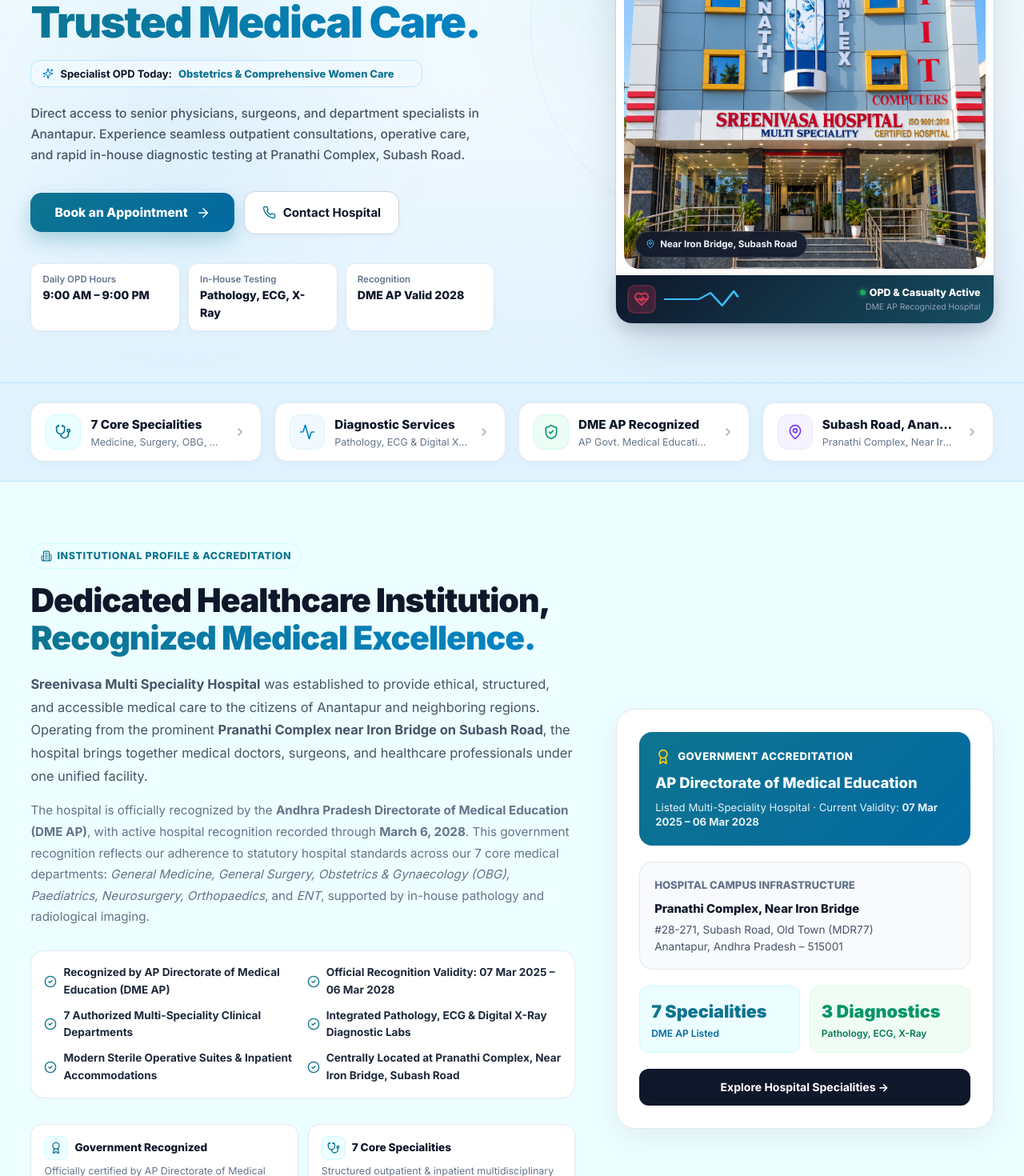
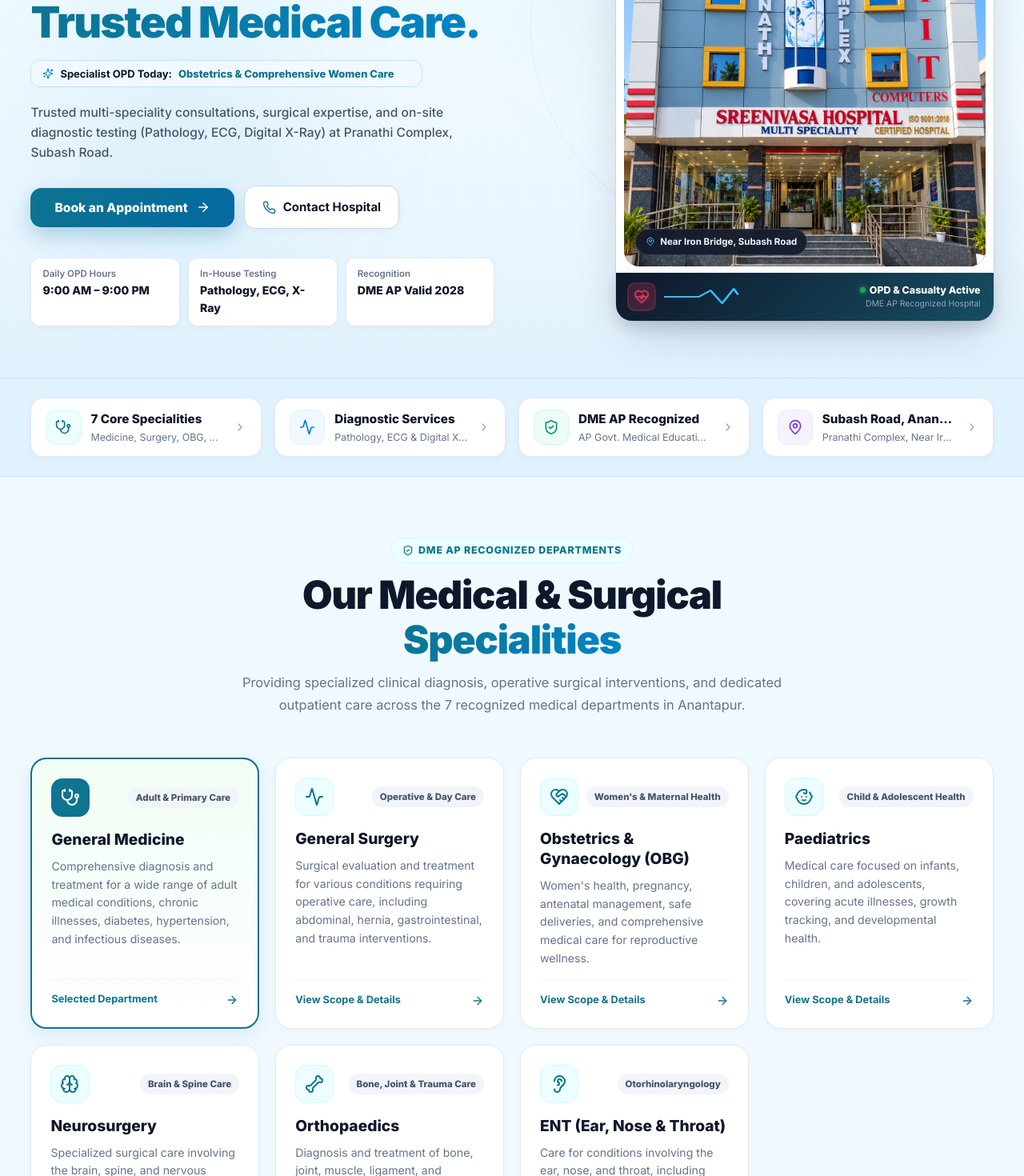
Before and after one commit to adradivya001/sreenivasa, a React (Vite) app: page / in a window 1280 px wide. Shown: the part 320-1790 px from the top of the page at 80% size. Built offline with nearby package versions, Linux system fonts and the light colour scheme.

Commit message:
refactor: streamline UI into concise, high-converting layout and reduce text context

```diff
--- a/src/components/sections/Hero.tsx
+++ b/src/components/sections/Hero.tsx
@@ -245,13 +245,13 @@
               style={{
                 fontSize: 'clamp(0.975rem, 1.15vw, 1.075rem)',
                 color: '#475569',
-                lineHeight: 1.65,
-                maxWidth: '580px',
-                margin: '0 0 2rem 0',
+                lineHeight: 1.6,
+                maxWidth: '540px',
+                margin: '0 0 1.75rem 0',
                 fontWeight: 450,
               }}
             >
-              Direct access to senior physicians, surgeons, and department specialists in Anantapur. Experience seamless outpatient consultations, operative care, and rapid in-house diagnostic testing at Pranathi Complex, Subash Road.
+              Trusted multi-speciality consultations, surgical expertise, and on-site diagnostic testing (Pathology, ECG, Digital X-Ray) at Pranathi Complex, Subash Road.
             </motion.p>
 
             {/* CTA Buttons Row */}
--- a/src/components/sections/WhyChoose.tsx
+++ b/src/components/sections/WhyChoose.tsx
@@ -9,36 +9,29 @@
     number: '01',
     icon: Award,
     title: 'DME AP Recognized',
-    desc: 'Officially listed and recognized by the AP Directorate of Medical Education through March 6, 2028.',
+    desc: 'Certified by AP Directorate of Medical Education through March 2028.',
     color: '#0E7490',
   },
   {
     number: '02',
     icon: Stethoscope,
     title: '7 Core Specialities',
-    desc: 'General Medicine, General Surgery, OBG, Paediatrics, Neurosurgery, Orthopaedics, and ENT.',
+    desc: 'General Medicine, Surgery, OBG, Paediatrics, Neuro, Ortho & ENT.',
     color: '#0284C7',
   },
   {
     number: '03',
     icon: FlaskConical,
-    title: 'Diagnostic Support',
-    desc: 'Integrated in-house Pathology laboratory, 12-lead ECG, and high-resolution Digital X-Ray services.',
+    title: 'In-House Diagnostics',
+    desc: 'On-site Pathology lab, 12-lead ECG & high-resolution Digital X-Ray.',
     color: '#059669',
   },
   {
     number: '04',
     icon: MapPin,
-    title: 'Prime Anantapur Landmark',
-    desc: 'Conveniently located at Pranathi Complex, Near Iron Bridge on Subash Road (Old Town).',
+    title: 'Central Landmark',
+    desc: 'Pranathi Complex, Near Iron Bridge on Subash Road, Anantapur.',
     color: '#7C3AED',
-  },
-  {
-    number: '05',
-    icon: HeartPulse,
-    title: 'Comprehensive Surgical Care',
-    desc: 'Operative evaluations, pre-op assessments, and modern day-care and inpatient surgical care.',
-    color: '#E11D48',
   },
 ];
 
--- a/src/pages/HomePage.tsx
+++ b/src/pages/HomePage.tsx
@@ -1,16 +1,10 @@
 import { Helmet } from 'react-helmet-async';
 import { Hero } from '@/components/sections/Hero';
 import { TrustStrip } from '@/components/sections/TrustStrip';
-import { About } from '@/components/sections/About';
 import { Specialities } from '@/components/sections/Specialities';
-import { DiagnosticsSection } from '@/components/sections/DiagnosticsSection';
-import { HealthcareUnderOneRoof } from '@/components/sections/HealthcareUnderOneRoof';
 import { Doctors } from '@/components/sections/Doctors';
 import { WhyChoose } from '@/components/sections/WhyChoose';
-import { CareBeyondVisit } from '@/components/sections/CareBeyondVisit';
 import { CareBand } from '@/components/sections/CareBand';
-import { DigitalHealthSection } from '@/components/sections/DigitalHealthSection';
-import { PatientJourney } from '@/components/sections/PatientJourney';
 import { Appointment } from '@/components/sections/Appointment';
 import { Contact } from '@/components/sections/Contact';
 import { FAQ } from '@/components/sections/FAQ';
@@ -65,43 +59,25 @@
       {/* 2. TRUST / QUICK STATS */}
       <TrustStrip />
 
-      {/* 3. ABOUT INSTITUTION */}
-      <About />
-
-      {/* 4. DEPARTMENTS & SPECIALITIES */}
+      {/* 3. DEPARTMENTS & SPECIALITIES (Includes Diagnostics) */}
       <Specialities />
 
-      {/* 5. DIAGNOSTICS (Pathology, ECG, Digital X-Ray) */}
-      <DiagnosticsSection />
-
-      {/* 6. HEALTHCARE UNDER ONE ROOF */}
-      <HealthcareUnderOneRoof />
-
-      {/* 7. DOCTORS & SPECIALISTS */}
+      {/* 4. DOCTORS & SPECIALISTS */}
       <Doctors />
 
-      {/* 8. WHY CHOOSE SREENIVASA */}
+      {/* 5. WHY CHOOSE SREENIVASA */}
       <WhyChoose />
 
-      {/* 9. CARE BEYOND VISIT (WhatsApp Simulation & Post-Care) */}
-      <CareBeyondVisit />
-
-      {/* 10. CARE BAND (Full-Width Quote & Action Strip) */}
+      {/* 6. CARE BAND RIBBON */}
       <CareBand />
 
-      {/* 11. SMART DIGITAL HEALTHCARE ECOSYSTEM */}
-      <DigitalHealthSection />
-
-      {/* 12. PATIENT JOURNEY ROADMAP */}
-      <PatientJourney />
-
-      {/* 13. APPOINTMENT FLOW */}
+      {/* 7. APPOINTMENT FLOW */}
       <Appointment />
 
-      {/* 14. LOCATION & DIRECTIONS */}
+      {/* 8. LOCATION & DIRECTIONS */}
       <Contact />
 
-      {/* 15. FAQ ACCORDION */}
+      {/* 9. FAQ ACCORDION */}
       {siteConfig.features.showFAQ && <FAQ />}
     </>
   );
```
